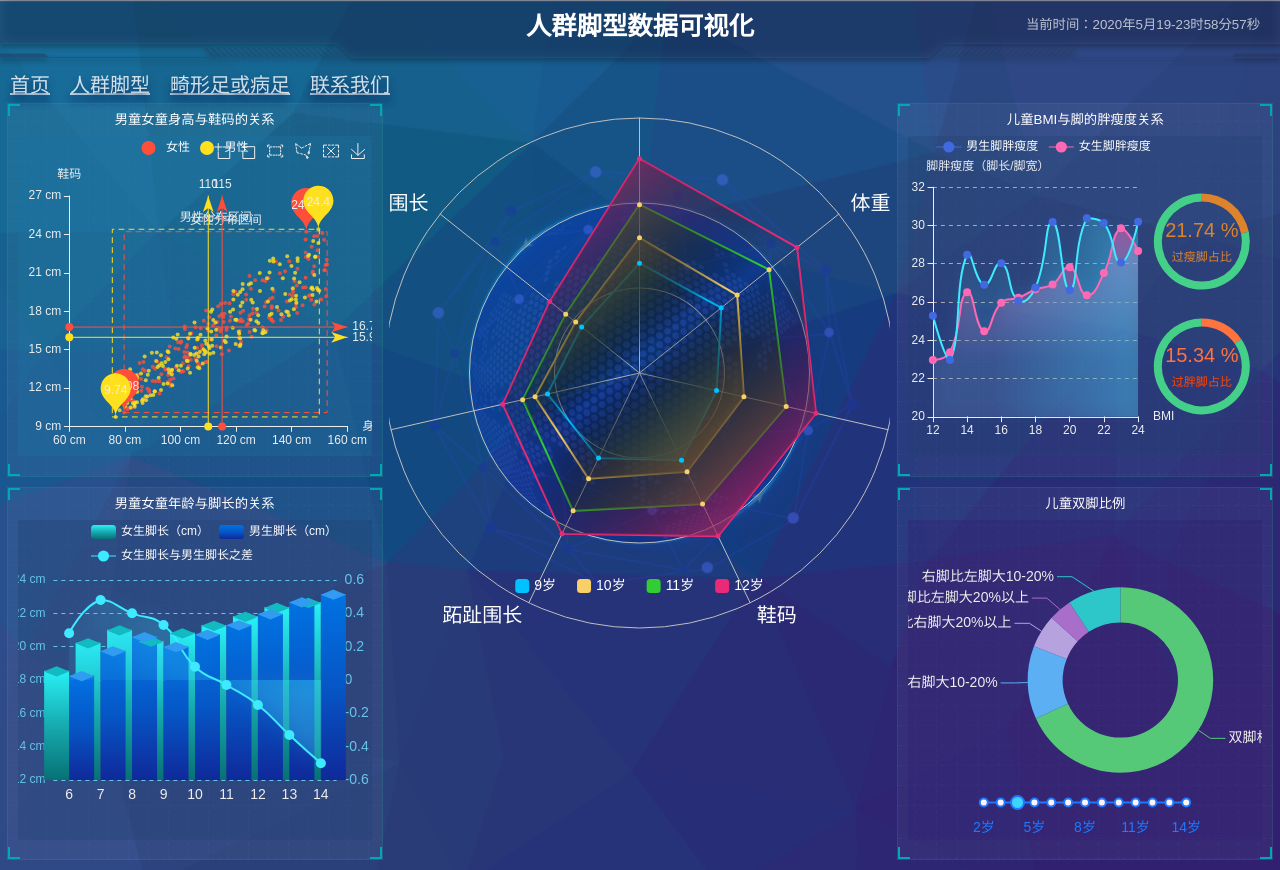
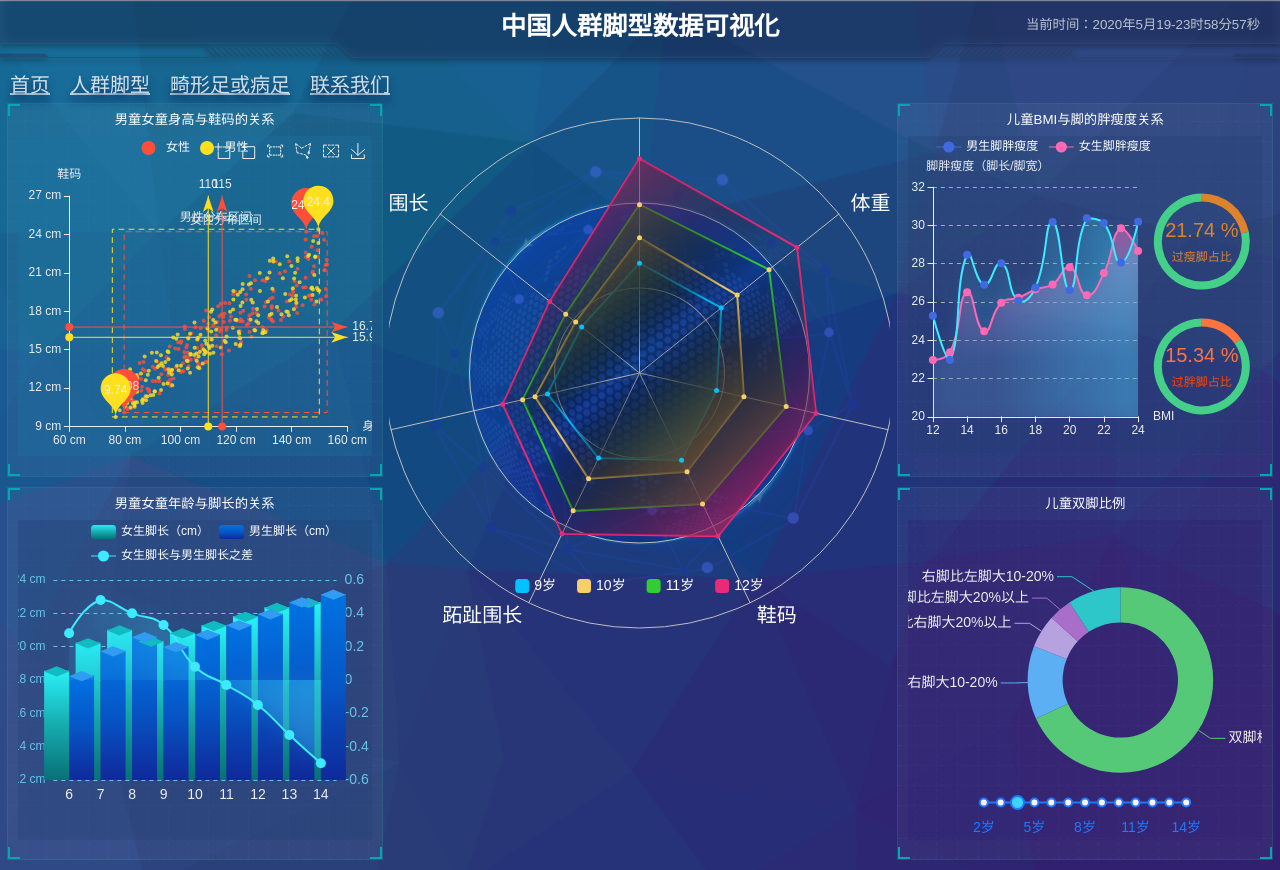
Before and after one commit to pang990801/pang990801.github.io, a plain HTML site: page index.html in a window 1280 px wide. Drawn offline with nearby package versions, Linux system fonts and the light colour scheme.

Commit message:
Update index.html

```diff
--- a/index.html
+++ b/index.html
@@ -10,7 +10,7 @@
 
 <body>
   <header>
-    <h1>人群脚型数据可视化</h1>
+    <h1>中国人群脚型数据可视化</h1>
     <div class="showTime">当前时间：2020年3月17-0时54分14秒</div>
     <script>
       var t = null;
```
